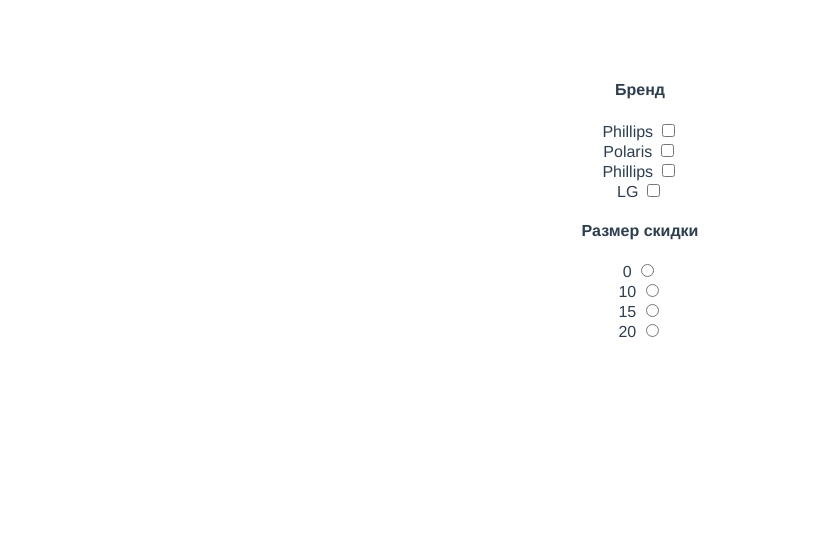
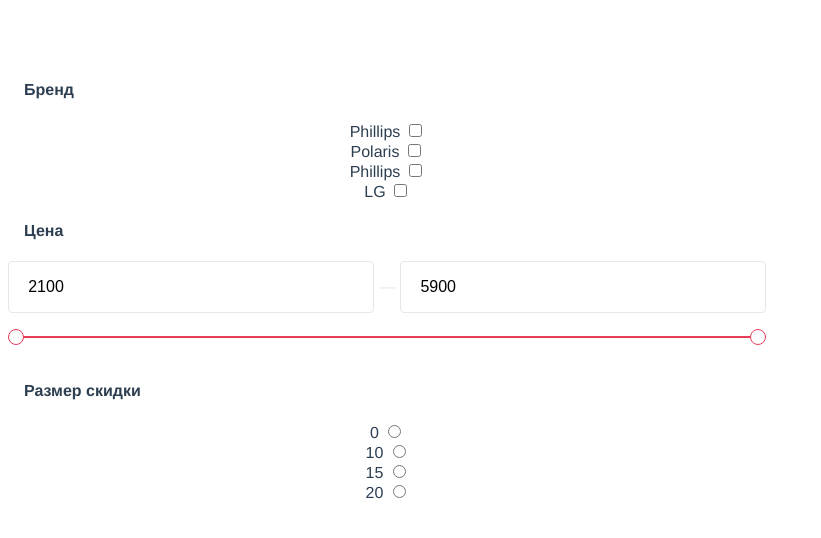
Before and after one commit to vboyarkin/vue-catalog, a Vue app: page / in a window 1280 px wide. Shown: the top 538 px of the page, without its empty margins (0-821 px from the left). Built offline with nearby package versions, Linux system fonts and the light colour scheme.

Commit message:
Add double range component and according selector

```diff
--- a/src/components/filterPanel.vue
+++ b/src/components/filterPanel.vue
@@ -1,10 +1,16 @@
 <template>
-  <div>
+  <div class="filter-panel">
     <CheckboxListSelector
       propertyName="brand"
       title="Бренд"
       :items="this.items"
       @selection-change="onBrandSelectionChange"
+    />
+    <RangeSelector
+      propertyName="price"
+      title="Цена"
+      :items="this.items"
+      @range-change="onRangeSelectionChange"
     />
     <RadioListSelector
       propertyName="discount"
@@ -18,6 +24,7 @@
 <script>
 import CheckboxListSelector from "@/components/panel-components/checkboxListSelector.vue";
 import RadioListSelector from "@/components/panel-components/radioListSelector.vue";
+import RangeSelector from "@/components/panel-components/rangeSelector.vue";
 export default {
   props: {
     items: {
@@ -28,6 +35,7 @@
   components: {
     CheckboxListSelector,
     RadioListSelector,
+    RangeSelector,
   },
   // как лучше называть обработчики событий?
   methods: {
@@ -39,9 +47,19 @@
       console.log(selectedItem);
       // TODO
     },
+    onRangeSelectionChange(lval, rval) {
+      console.log(lval, rval);
+      // TODO
+    },
   },
 };
 </script>
 
 <style lang="sass">
+.filter-panel
+  width: 60%
+
+  h4
+    text-align: left
+    margin-left: 1rem
 </style>
--- /dev/null
+++ b/src/components/panel-components/doubleRange.vue
@@ -0,0 +1,176 @@
+<template>
+  <div class="wrap">
+    <div class="text-container">
+      <input type="text" :placeholder="minValue" v-model="leftValue" />
+      <span class="dash">—</span>
+      <input type="text" :placeholder="maxValue" v-model="rightValue" />
+    </div>
+
+    <div class="flex-container">
+      <div class="range-container" :style="cssVars">
+        <input
+          type="range"
+          :min="minValue"
+          :max="maxValue"
+          v-model="leftValue"
+        />
+        <input
+          type="range"
+          :min="minValue"
+          :max="maxValue"
+          v-model="rightValue"
+        />
+      </div>
+    </div>
+  </div>
+</template>
+
+<script>
+/**
+ * Returns string exluding all chars that aren't digits, commas, dots
+ */
+function filterDigits(x) {
+  if (typeof x === "number") return x;
+  return x.replace(/[^0-9.,]/g, "");
+}
+
+export default {
+  props: {
+    minValue: {
+      type: Number,
+      required: true,
+    },
+    maxValue: {
+      type: Number,
+      required: true,
+    },
+  },
+  data() {
+    return {
+      leftValue: this.minValue,
+      rightValue: this.maxValue,
+    };
+  },
+  computed: {
+    cssVars() {
+      return {
+        "--active-interval-offset":
+          (100 * (this.leftValue - this.minValue)) /
+            (this.maxValue - this.minValue) +
+          "%",
+        "--interval-width":
+          (100 * (this.rightValue - this.leftValue)) /
+            (this.maxValue - this.minValue) +
+          "%",
+      };
+    },
+  },
+  watch: {
+    leftValue() {
+      this.leftValue = filterDigits(this.leftValue);
+      if (this.leftValue > this.rightValue) {
+        const t = this.leftValue;
+        this.leftValue = this.rightValue;
+        this.rightValue = t;
+      }
+
+      this.$emit("range-change", this.leftValue, this.rightValue);
+    },
+    rightValue() {
+      this.rightValue = filterDigits(this.rightValue);
+      if (this.rightValue > this.leftValue) {
+        const t = this.rightValue;
+        this.rightValue = this.leftValue;
+        this.leftValue = t;
+      }
+
+      this.$emit("range-change", this.leftValue, this.rightValue);
+    },
+  },
+};
+</script>
+
+<style lang="sass" scoped>
+$thumb-diameter: 1em
+$color-bg: white
+$color-active: #e83e5a
+$color-inactive: #e7e7e9
+$input-color: #000
+$input-text-width: 6em
+
+body
+  font-size: 16px
+
+@mixin track()
+  background: none
+
+@mixin thumb()
+  border: solid 1px $color-active
+  border-radius: 50%
+  width: $thumb-diameter
+  height: $thumb-diameter
+  background: $color-bg
+  pointer-events: auto
+  cursor: pointer
+
+.range-container
+  display: grid
+  margin: 1em 0em
+  background: linear-gradient(0deg, transparent 0 45%, $color-inactive 45% 55%, transparent 55%)
+  z-index: 2
+
+  // active interval line
+  &::after
+    content: ''
+    background: linear-gradient(0deg, transparent 0 45%, $color-active 45% 55%, transparent 55%)
+    grid-column: 1
+    grid-row: 2
+    z-index: 2
+    width: var(--interval-width)
+    margin-left: var(--active-interval-offset)
+
+input[type="range"]
+  color: $input-color
+  font: inherit
+  grid-column: 1
+  grid-row: 2
+  background: none
+  margin: 0
+  font: inherit
+  color: $input-color
+  pointer-events: none
+  z-index: 3
+
+  &::-webkit-slider-runnable-track,
+  &::-webkit-slider-thumb,
+  &
+    -webkit-appearance: none
+
+  &::-webkit-slider-runnable-track
+    @include track
+  &::-moz-range-track
+    @include track
+
+  &::-webkit-slider-thumb
+    @include thumb
+  &::-moz-range-thumb
+    @include thumb
+
+input[type="text"]
+  border: solid 1px $color-inactive
+  border-radius: 4px
+  padding: 1rem 1.2rem
+  font-size: inherit
+  width: 1px
+
+.text-container
+  display: flex
+  align-items: center
+  input
+    flex-grow: 1
+
+span.dash
+  margin: 5px
+  color: $color-inactive
+  flex
+</style>
--- a/src/components/panel-components/radioListSelector.vue
+++ b/src/components/panel-components/radioListSelector.vue
@@ -5,7 +5,6 @@
       {{ item[propertyName] }}
       <input
         type="radio"
-        name="aaaa"
         :value="item[propertyName]"
         :key="item.id"
         :id="item.id"
--- /dev/null
+++ b/src/components/panel-components/rangeSelector.vue
@@ -0,0 +1,49 @@
+<template>
+  <div class="range-contaier">
+    <h4>{{ title }}</h4>
+    <doubleRange
+      @range-change="onRangeChange"
+      :minValue="minPrice"
+      :maxValue="maxPrice"
+    />
+  </div>
+</template>
+
+<script>
+import doubleRange from "./doubleRange.vue";
+export default {
+  components: { doubleRange },
+  props: {
+    items: {
+      type: Array,
+      required: true,
+    },
+    propertyName: {
+      type: String,
+      required: true,
+    },
+    title: {
+      type: String,
+      required: true,
+    },
+  },
+  data() {
+    const prices = this.items.map((item) => item.price);
+    const minPrice = Math.min(...prices);
+    const maxPrice = Math.max(...prices);
+
+    return {
+      minPrice,
+      maxPrice,
+    };
+  },
+  methods: {
+    onRangeChange(...args) {
+      this.$emit("range-change", ...args)
+    },
+  },
+};
+</script>
+
+<style lang="sass" scoped>
+</style>
```
